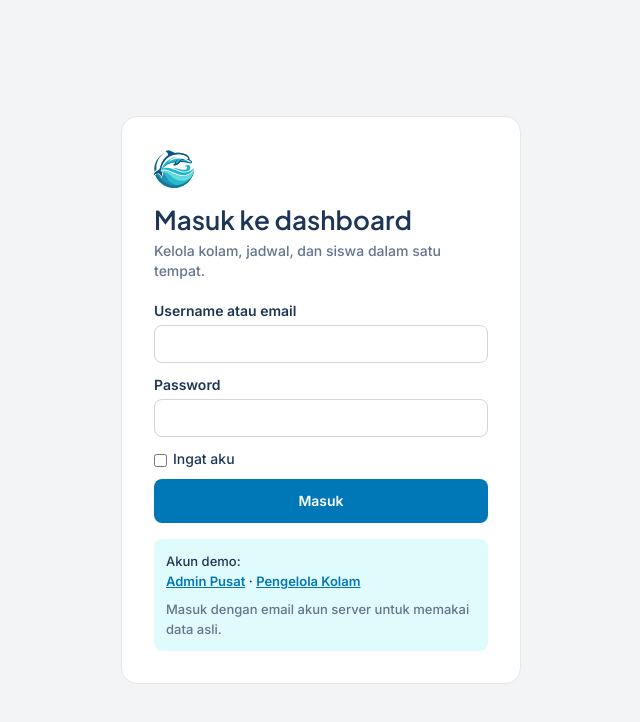
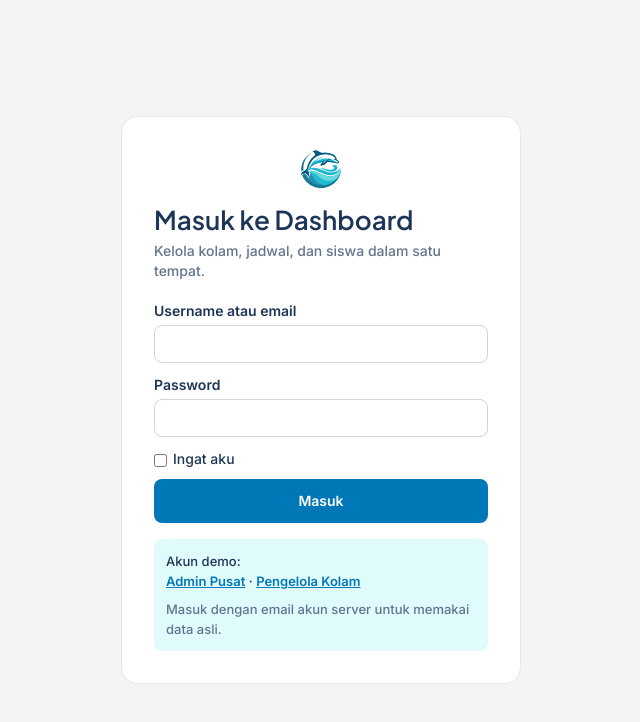
Before and after one commit to RadizJoster-web/dashboard-tirya-lumba, a React (Vite) app: page / in a window 1280 px wide. Shown: the top 722 px of the page, without its empty margins (319-959 px from the left). Built offline with nearby package versions, Linux system fonts and the light colour scheme; no server answers.

Commit message:
Checkpoint: perubahan sedikit pada halaman login

```diff
--- a/src/pages/Login.tsx
+++ b/src/pages/Login.tsx
@@ -41,11 +41,8 @@ export default function Login({ onSuccess }: { onSuccess: (u: SessionUser) => vo
   return (
     <div className="min-h-screen grid place-items-center p-4 bg-basedash">
       <form onSubmit={submit} noValidate className="bg-white border border-gray-200 rounded-2xl p-8 w-full max-w-[400px]">
-        <div className="flex gap-2.5 items-center text-primary text-[17px] font-bold">
-          <img src="/logo-mark.svg" alt="Logo PT Tirya Lumba" width={40} height={40} draggable={false} className="w-10 h-10 object-contain" />
-
-        </div>
-        <h1 className="text-[26px] leading-[34px] mt-3.5 mb-1">Masuk ke dashboard</h1>
+        <img src="/logo-mark.svg" alt="Logo PT Tirya Lumba" width={40} height={40} draggable={false} className="mx-auto w-10 h-10 object-contain" />
+        <h1 className="text-[26px] leading-[34px] mt-3.5 mb-1">Masuk ke Dashboard</h1>
         <p className="text-slate-500 mb-5">Kelola kolam, jadwal, dan siswa dalam satu tempat.</p>
 
         <Field
```
